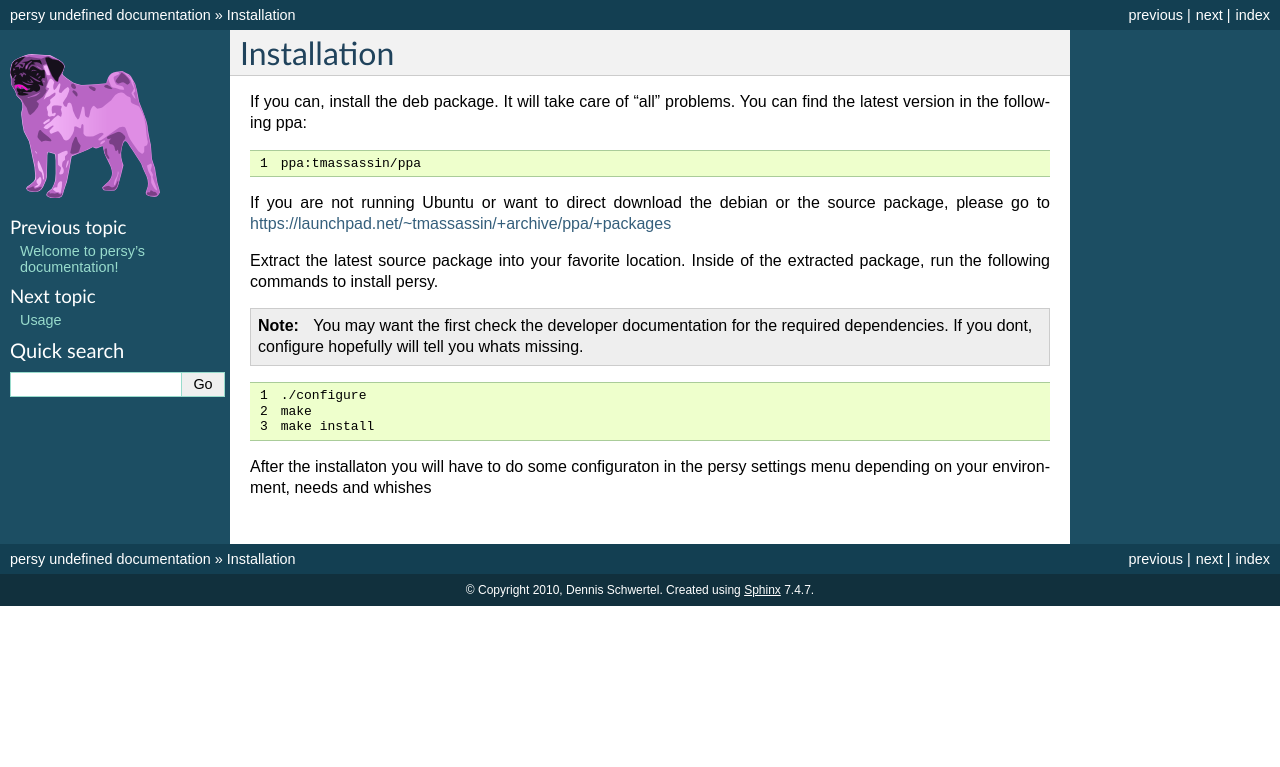
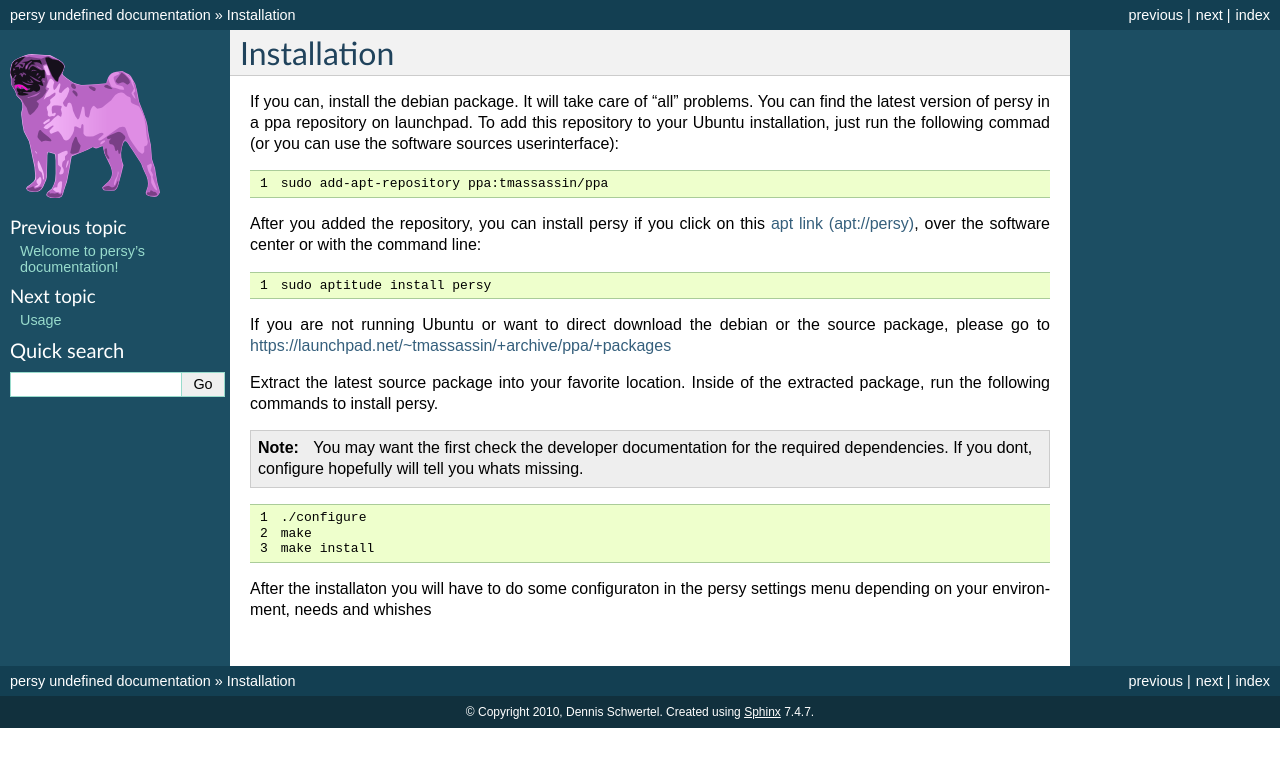
Before and after one commit to kinkerl/persy, a Sphinx documentation site: the page built from doc/installation.rst, in a window 1280 px wide. Shown: the top 767 px of the page. Built offline with Sphinx 7.4.7, drawn with Linux system fonts in a browser that asks for light colours.

Commit message:
doc installtion update

```diff
--- a/doc/installation.rst
+++ b/doc/installation.rst
@@ -3,13 +3,22 @@
 Installation
 =================================
 
-If you can, install the deb package. It will take care of "all" problems.
-You can find the latest version in the following ppa:
+If you can, install the debian package. It will take care of "all" problems.
+You can find the latest version of persy in a ppa repository on launchpad.
+To add this repository to your Ubuntu installation, just run the following commad (or you can use the software sources userinterface):
 
 .. code-block:: bash
   :linenos:
 
-   ppa:tmassassin/ppa
+   sudo add-apt-repository ppa:tmassassin/ppa
+
+After you added the repository, you can install persy if you click on this `apt link (apt://persy) <apt://persy>`_, over the software center or with the command line:
+
+
+.. code-block:: bash
+  :linenos:
+
+   sudo aptitude install persy
 
 If you are not running Ubuntu or want to direct download the debian or the source package, please go to https://launchpad.net/~tmassassin/+archive/ppa/+packages
 
```
